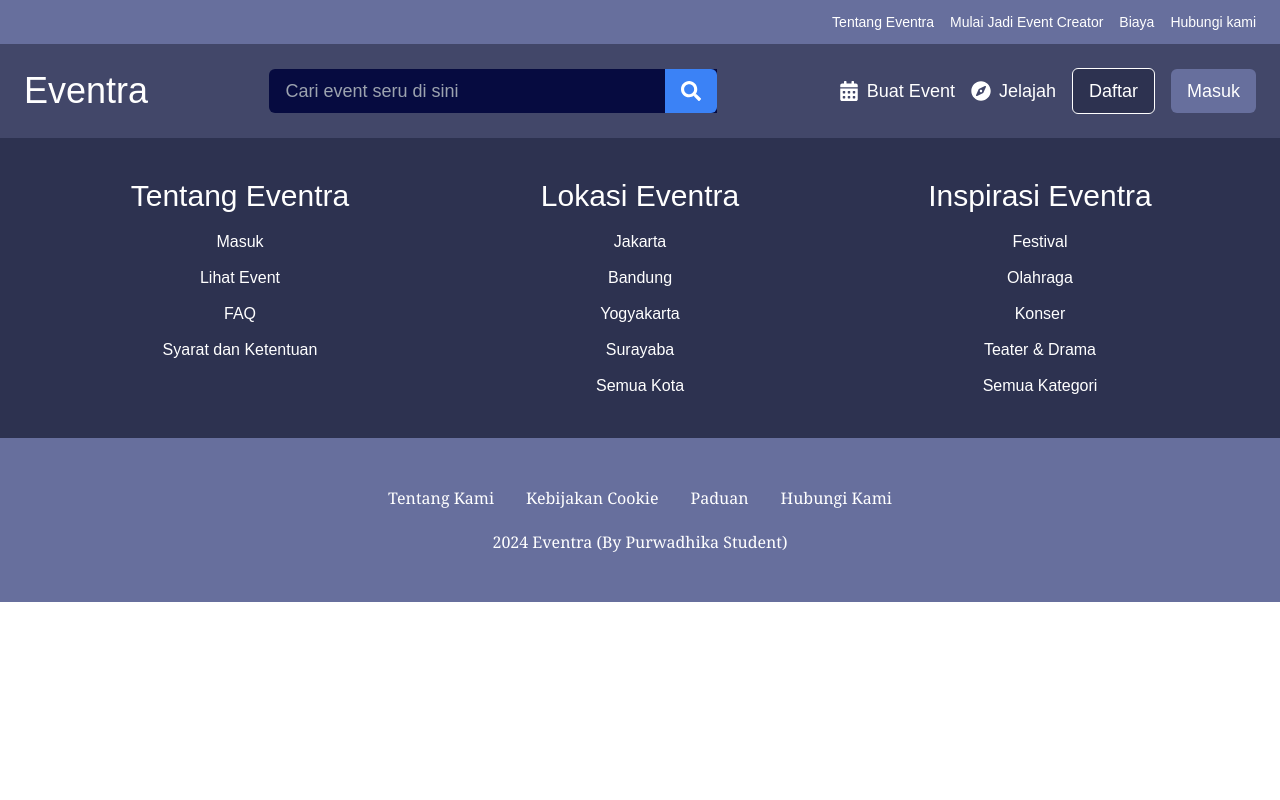
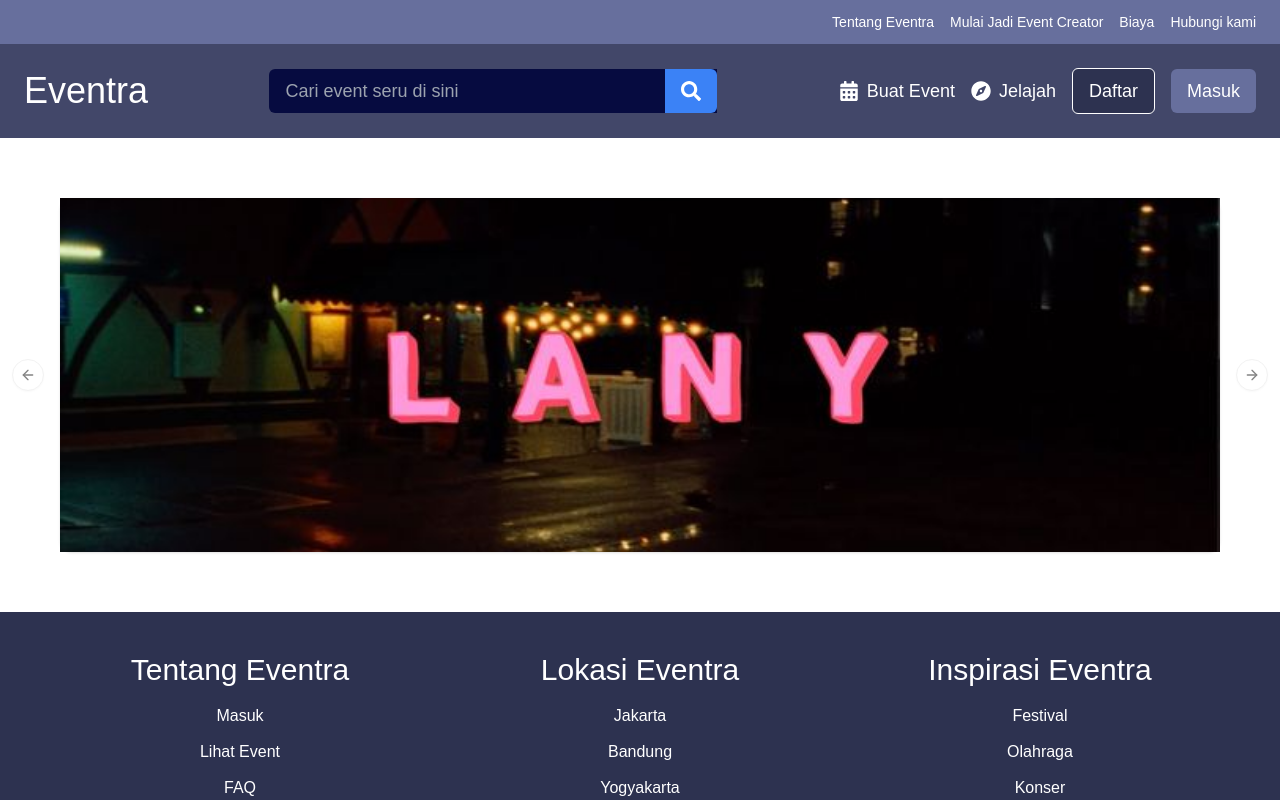
Before and after one commit to vinaarchi/fe-minpro, a Next.js app: page / in a window 1280 px wide. Shown: the top 800 px of the page. Built offline with nearby package versions, Linux system fonts and the light colour scheme.

Commit message:
install carousel

```diff
--- a/package.json
+++ b/package.json
@@ -28,6 +28,7 @@
     "react-icons": "^5.4.0",
     "react-redux": "^9.2.0",
     "react-slick": "^0.30.2",
+    "swiper": "^11.1.15",
     "tailwind-merge": "^2.5.5",
     "tailwindcss-animate": "^1.0.7",
     "yup": "^1.5.0"
--- a/src/components/section/heroSlider.tsx
+++ b/src/components/section/heroSlider.tsx
@@ -1,16 +1,36 @@
-"use client"
+"use client";
 
-import Image from "next/image"
-import * as React from "react"
-import Slider from "react-slick"
+import Image from "next/image";
+import * as React from "react";
+import Slider from "react-slick";
+import {
+  Carousel,
+  CarouselContent,
+  CarouselItem,
+  CarouselNext,
+  CarouselPrevious,
+} from "../ui/carousel";
+import { Card, CardContent } from "../ui/card";
 
 const Hero = () => {
-
-    return (
-        <div>
-
-        </div>
-    )
-}
+  return (
+    <div className="m-10 p-5">
+      <Carousel>
+        <Card>
+          <CardContent className="flex aspect-auto items-center justify-center p-44">
+            <Image
+              src="/images/lany.jpg"
+              alt="Banner1"
+              layout="fill"
+              objectFit="cover"
+            />
+          </CardContent>
+        </Card>
+        <CarouselPrevious />
+        <CarouselNext />
+      </Carousel>
+    </div>
+  );
+};
 
 export default Hero;
```
Also changed, not shown: public/images/Lany.jpg, 1 other file (tests, documents, lock files or other folders).
